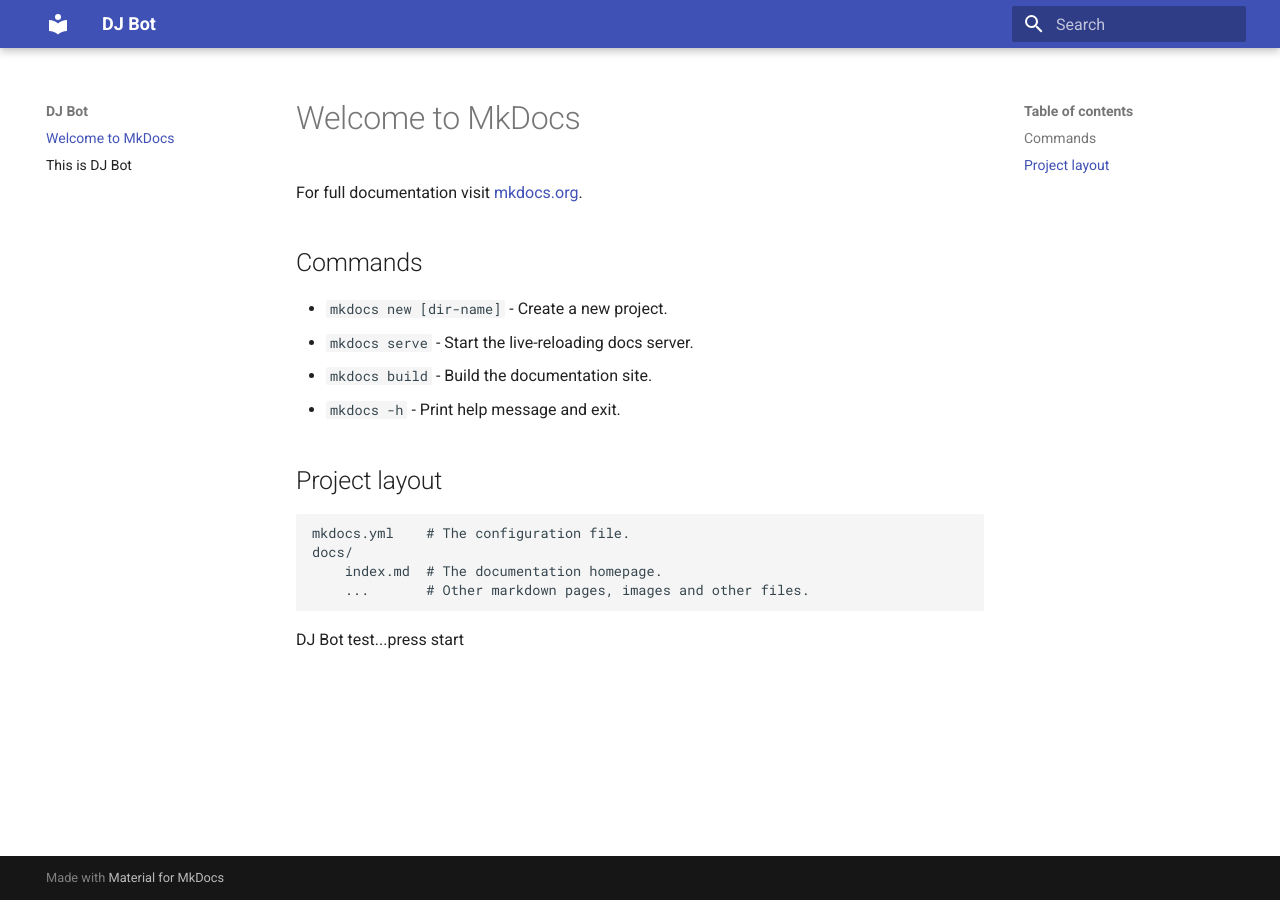
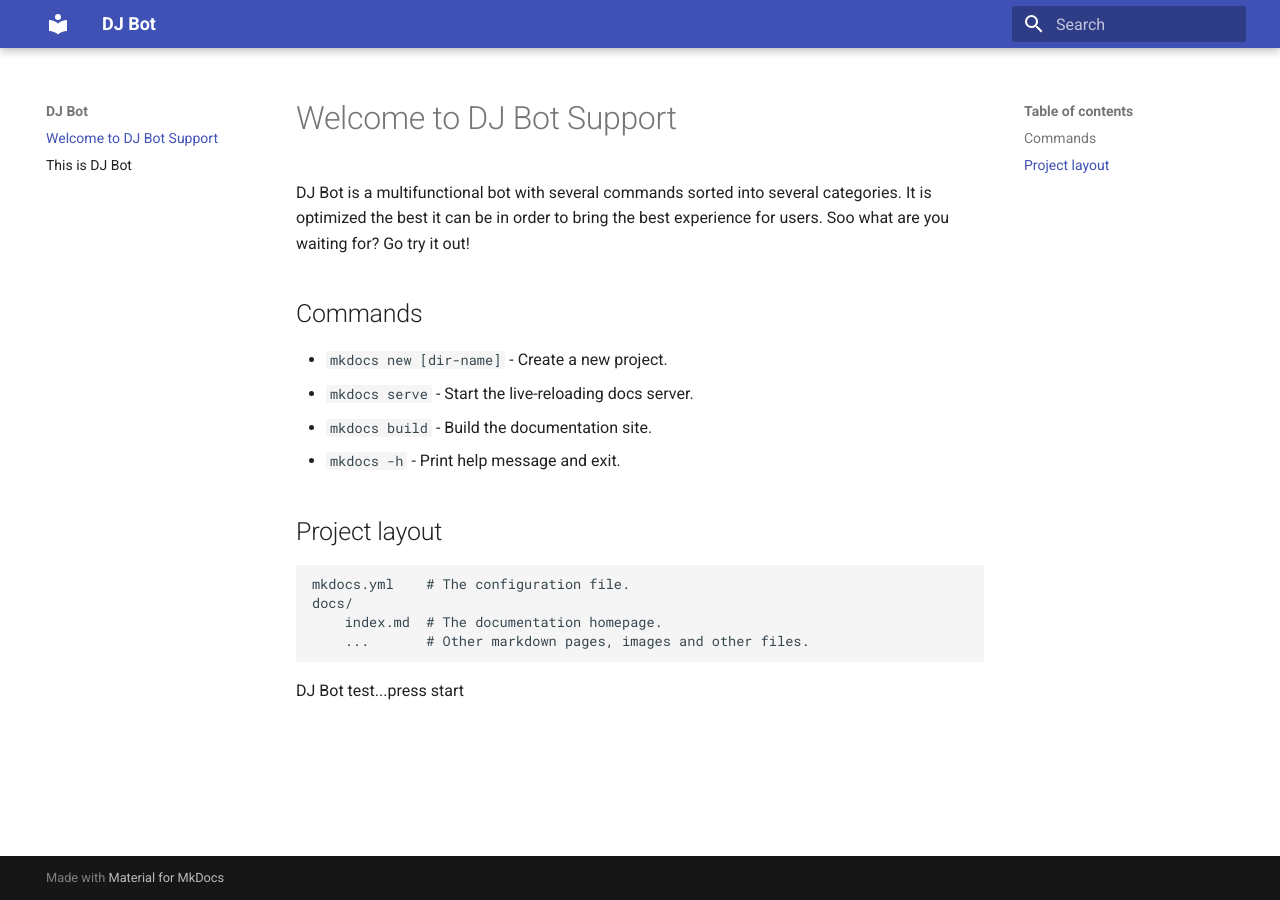
Before and after one commit to sabry134/DJ-Bot, an MkDocs documentation site: the page built from docs/index.md, in a window 1280 px wide. Built offline with MkDocs 1.6.1 and Material for MkDocs 9.7.7, drawn with Linux system fonts in a browser that asks for light colours.

Commit message:
Update index.md

```diff
--- a/docs/index.md
+++ b/docs/index.md
@@ -1,6 +1,6 @@
-# Welcome to MkDocs
+# Welcome to DJ Bot Support
 
-For full documentation visit [mkdocs.org](https://www.mkdocs.org).
+DJ Bot is a multifunctional bot with several commands sorted into several categories. It is optimized the best it can be in order to bring the best experience for users. Soo what are you waiting for? Go try it out!
 
 ## Commands
 
```
